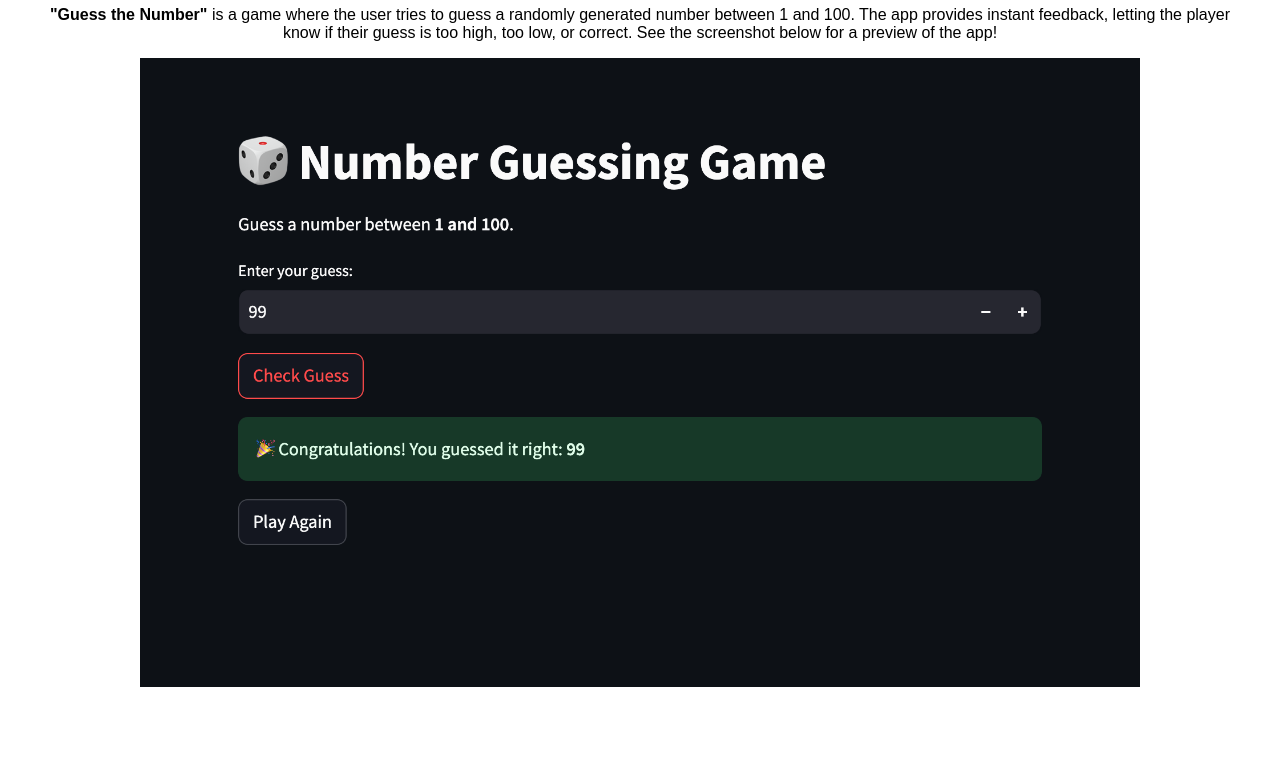
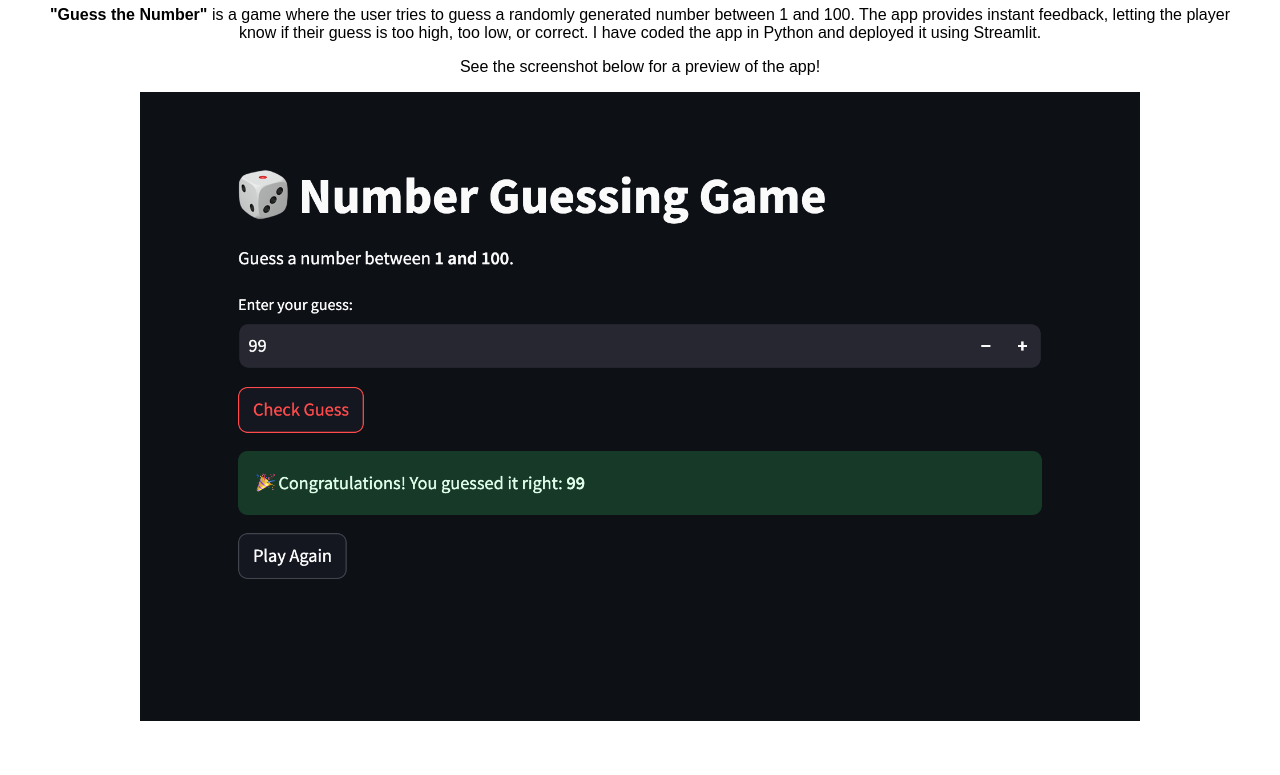
Before and after one commit to jundejz/guess_my_number, a plain HTML site: page index.html in a window 1280 px wide. Shown: the part 102-877 px from the top of the page. Before the commit the page ends 843 px from the top, so only its background shows below. Drawn offline with Linux system fonts and the light colour scheme.

Commit message:
Update index.html

```diff
--- a/index.html
+++ b/index.html
@@ -16,7 +16,8 @@
     <h1>Guess the Number</h1>
     <p><strong>"Guess the Number"</strong> is a game where the user tries to guess a randomly generated number
         between 1 and 100. The app provides instant feedback, letting the player know if their guess is too high, too low, or correct.
-       See the screenshot below for a preview of the app!</p>
+       I have coded the app in Python and deployed it using Streamlit.</p>
+    <p>See the screenshot below for a preview of the app!</p>
     <img src="images/pic_of_app.png" width="1000">
 </body>
 </html>
```
